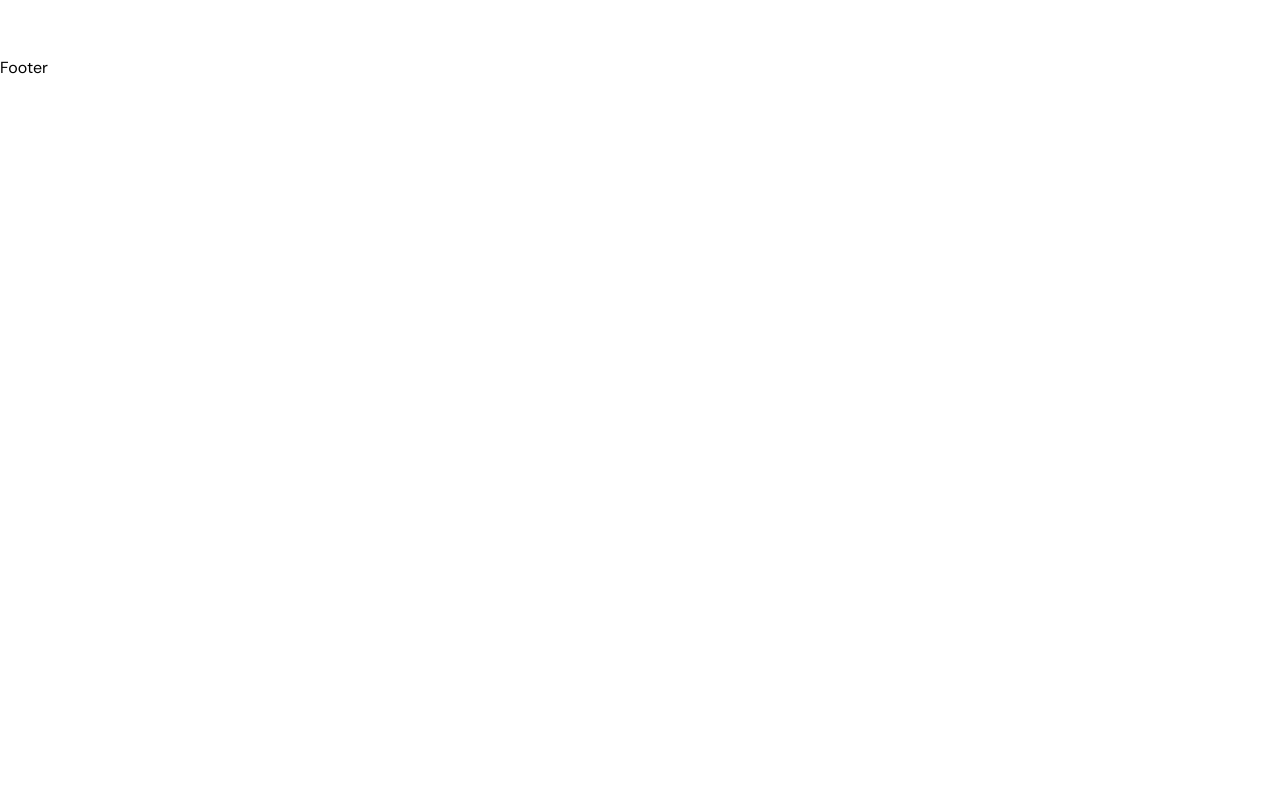
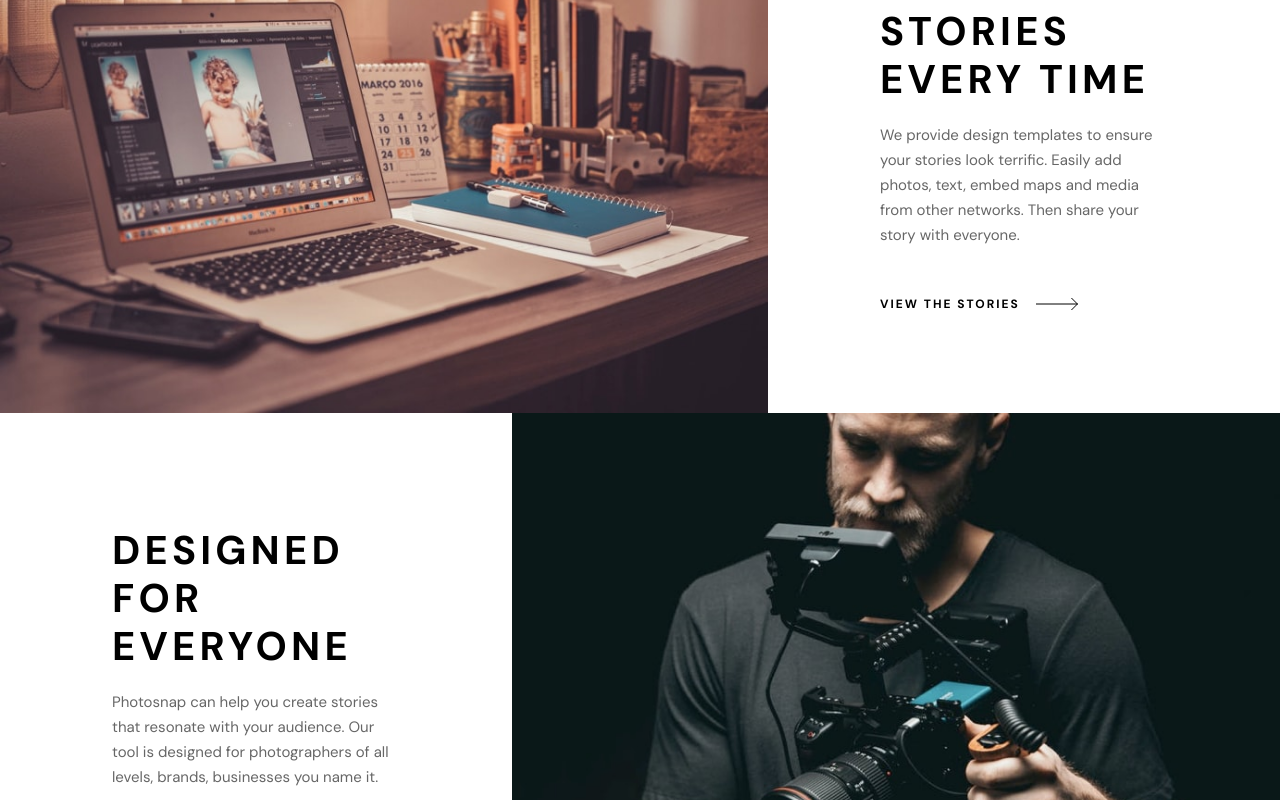
Before and after one commit to arpit8392/fem-challenge-38-photosnap-multi-page-website, a Next.js app: page / in a window 1280 px wide. Shown: the part 840-1640 px from the top of the page. Before the commit the page ends 920 px from the top, so only its background shows below. Built offline with nearby package versions, Linux system fonts and the light colour scheme.

Commit message:
Home Page | Features Section

```diff
--- /dev/null
+++ b/app/FeatureItem.tsx
@@ -0,0 +1,47 @@
+import SecondaryButton from '@/components/SecondaryButton'
+import clsx from 'clsx'
+import Image from 'next/image'
+
+const FeatureItem = ({ id, title, description, image, link }: Feature) => {
+	return (
+		<figure className='grid grid-cols-1 md:grid-cols-5'>
+			<picture
+				className={clsx(
+					'md:col-span-2 lg:col-span-3',
+					id % 2 === 0 ? 'md:order-last' : 'md:order-first'
+				)}>
+				<Image
+					src={`/assets/home/mobile/${image}`}
+					alt={title}
+					width={375}
+					height={271}
+					className='block w-full object-cover object-center md:hidden'
+				/>
+				<Image
+					src={`/assets/home/tablet/${image}`}
+					alt={title}
+					width={273}
+					height={600}
+					className='hidden h-full w-full object-cover object-center md:block lg:hidden'
+				/>
+				<Image
+					src={`/assets/home/desktop/${image}`}
+					alt={title}
+					width={830}
+					height={600}
+					className='hidden h-full w-full object-cover object-center lg:block'
+				/>
+			</picture>
+			<figcaption className='flex flex-col justify-center gap-6 px-8 py-18 md:col-span-3 md:gap-12 md:px-14 lg:col-span-2 lg:px-28'>
+				<div className='flex flex-col gap-4 md:gap-5'>
+					<h2 className='text-[32px]/10 font-bold uppercase tracking-[3.333px] md:text-[40px]/[48px] md:tracking-[4.167px]'>
+						{title}
+					</h2>
+					<p className='text-[15px]/[25px] text-black/60'>{description}</p>
+				</div>
+				<SecondaryButton title='View the Stories' link={link} />
+			</figcaption>
+		</figure>
+	)
+}
+export default FeatureItem
--- /dev/null
+++ b/app/Features.tsx
@@ -0,0 +1,17 @@
+import { features } from '@/data'
+import FeatureItem from './FeatureItem'
+
+const Features = () => {
+	return (
+		<section>
+			<ul className='grid grid-cols-1'>
+				{features.map((item, index) => (
+					<li key={index}>
+						<FeatureItem {...item} />
+					</li>
+				))}
+			</ul>
+		</section>
+	)
+}
+export default Features
--- a/components/Hero.tsx
+++ b/app/Hero.tsx
@@ -1,3 +1,4 @@
+import SecondaryButton from '@/components/SecondaryButton'
 import Image from 'next/image'
 import Link from 'next/link'
 
@@ -18,7 +19,7 @@ const Hero = () => {
 						alt='Create and Share Picture'
 						width={375}
 						height={294}
-						className='block hidden w-full object-cover object-center md:block lg:hidden'
+						className='hidden w-full object-cover object-center md:block lg:hidden'
 					/>
 					<Image
 						src={'/assets/home/desktop/create-and-share.jpg'}
@@ -30,33 +31,18 @@ const Hero = () => {
 				</picture>
 				<figcaption className='flex flex-col bg-black px-8 py-18 md:col-span-3 md:justify-center md:px-14 lg:col-span-2 lg:px-28'>
 					<div className='relative flex flex-col gap-6 text-white md:gap-12'>
-						<div className='h-full w-[6px] bg-accent-gradient md:absolute md:-left-14 lg:-left-28' />
+						<div className='absolute -top-[72px] h-[6px] w-[128px] bg-accent-gradient md:-left-14 md:top-0 md:h-full md:w-[6px] lg:-left-28' />
 						<div className='flex flex-col gap-4 md:gap-5'>
 							<h1 className='text-[32px]/10 font-bold uppercase tracking-[3.33px] md:text-[40px]/[48px] md:tracking-[4.167px]'>
 								Create and share your photo stories.{' '}
 							</h1>
-							<p className='text-[15px]/[25px] text-lightGrey'>
+							<p className='text-[15px]/[25px] text-white/60'>
 								Photosnap is a platform for photographers and visual
 								storytellers. We make it easy to share photos, tell stories and
 								connect with others.
 							</p>
 						</div>
-						<Link
-							href={'#'}
-							className='flex items-center gap-4 text-xs font-bold uppercase tracking-[2px] hover:underline'>
-							Get an Invite
-							<span>
-								<svg
-									xmlns='http://www.w3.org/2000/svg'
-									width='43'
-									height='14'
-									className='stroke-white'>
-									<g fill='none' fill-rule='evenodd'>
-										<path d='M0 7h41.864M35.428 1l6 6-6 6' />
-									</g>
-								</svg>
-							</span>
-						</Link>
+						<SecondaryButton title='Get an Invite' link='#' isDark />
 					</div>
 				</figcaption>
 			</figure>
--- a/app/page.tsx
+++ b/app/page.tsx
@@ -1,9 +1,11 @@
-import Hero from '@/components/Hero'
+import Hero from '@/app/Hero'
+import Features from './Features'
 
 export default function Home() {
 	return (
 		<div className='grid grid-cols-1'>
 			<Hero />
+			<Features />
 		</div>
 	)
 }
--- a/components/Header.tsx
+++ b/components/Header.tsx
@@ -9,6 +9,7 @@ import Image from 'next/image'
 import Link from 'next/link'
 import { navLinks } from '@/data'
 import { Dialog } from '@headlessui/react'
+import PrimaryButton from './PrimaryButton'
 
 const Header = () => {
 	const [isOpen, setIsOpen] = useState(false)
@@ -67,11 +68,7 @@ const Header = () => {
 						))}
 					</ul>
 					<hr className='border-black/25' />
-					<Link
-						href={'#'}
-						className='bg-black py-4 text-center text-[15px] font-bold uppercase tracking-[2.5px] text-white hover:bg-lightGrey hover:text-black'>
-						Get an invite
-					</Link>
+					<PrimaryButton title='Get an invite' link='#' isDark />
 				</Dialog.Panel>
 			</Dialog>
 		</header>
--- /dev/null
+++ b/components/PrimaryButton.tsx
@@ -0,0 +1,21 @@
+import clsx from 'clsx'
+import Link from 'next/link'
+
+type Props = {
+	title: string
+	link: string
+	isDark?: boolean
+}
+const PrimaryButton = ({ title, link, isDark }: Props) => {
+	return (
+		<Link
+			href={link}
+			className={clsx(
+				'py-4 text-center text-[15px] font-bold uppercase tracking-[2.5px] hover:bg-lightGrey hover:text-black',
+				isDark ? 'bg-black text-white ' : 'bg-white text-black'
+			)}>
+			{title}
+		</Link>
+	)
+}
+export default PrimaryButton
--- /dev/null
+++ b/components/SecondaryButton.tsx
@@ -0,0 +1,33 @@
+import clsx from 'clsx'
+import Link from 'next/link'
+
+type Props = {
+	title: string
+	link: string
+	isDark?: boolean
+}
+
+const SecondaryButton = ({ title, link, isDark }: Props) => {
+	return (
+		<Link
+			href={link}
+			className={clsx(
+				'flex items-center gap-4 text-xs font-bold uppercase tracking-[2px] hover:underline',
+				isDark ? 'text-white' : 'text-black'
+			)}>
+			{title}
+			<span>
+				<svg
+					xmlns='http://www.w3.org/2000/svg'
+					width='43'
+					height='14'
+					className={clsx(isDark ? 'stroke-white' : 'stroke-black')}>
+					<g fill='none' fill-rule='evenodd'>
+						<path d='M0 7h41.864M35.428 1l6 6-6 6' />
+					</g>
+				</svg>
+			</span>
+		</Link>
+	)
+}
+export default SecondaryButton
--- a/data.ts
+++ b/data.ts
@@ -12,3 +12,22 @@ export const navLinks = [
 		href: '/pricing',
 	},
 ]
+
+export const features: Feature[] = [
+	{
+		id: 1,
+		title: 'Beautiful stories every time',
+		description:
+			'We provide design templates to ensure your stories look terrific. Easily add photos, text, embed maps and media from other networks. Then share your story with everyone.',
+		image: 'beautiful-stories.jpg',
+		link: '#',
+	},
+	{
+		id: 2,
+		title: 'Designed for everyone',
+		description:
+			'Photosnap can help you create stories that resonate with your audience.  Our tool is designed for photographers of all levels, brands, businesses you name it. ',
+		image: 'designed-for-everyone.jpg',
+		link: '#',
+	},
+]
```
Also changed, not shown: typings.d.ts (+7 -0 lines).
